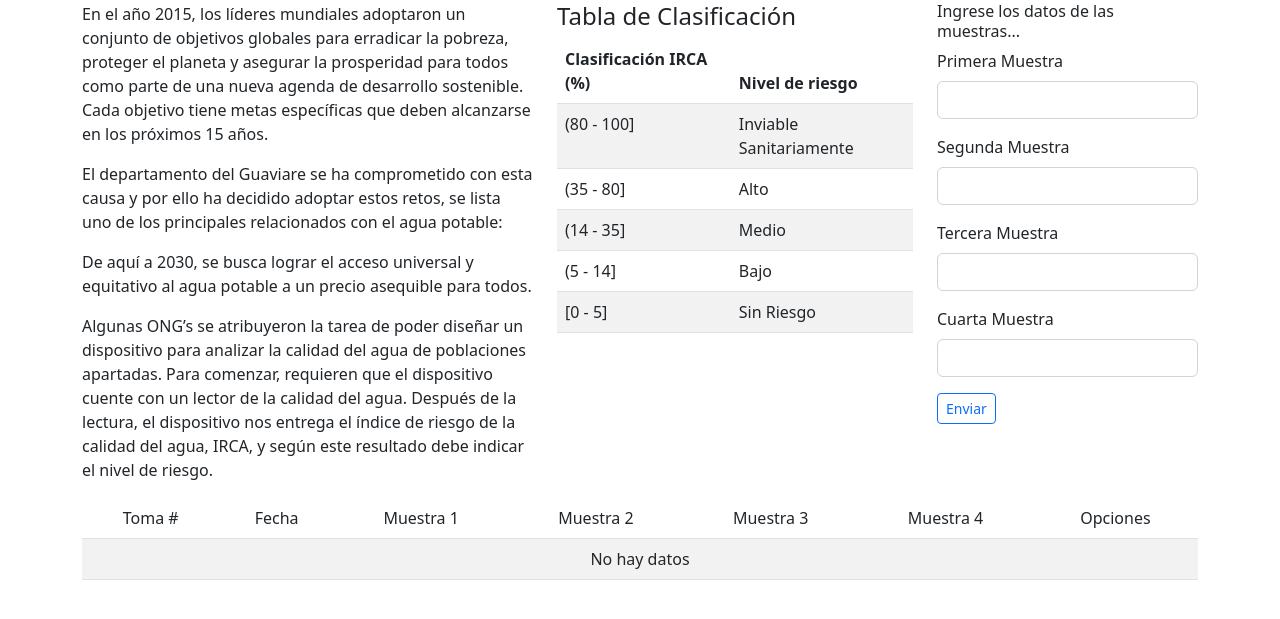
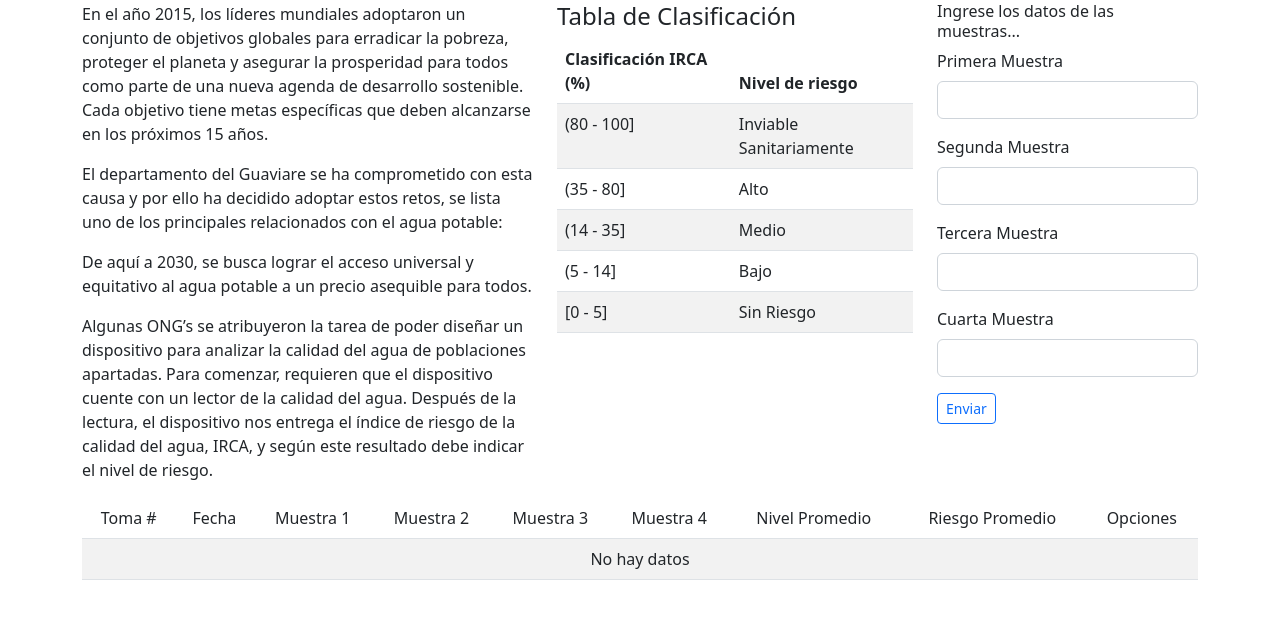
Before and after one commit to jhonhader2/calidad_agua, a PHP site: page / in a window 1280 px wide. Shown: the part 69-688 px from the top of the page. Run offline with PHP 8.4, Linux system fonts and the light colour scheme; data that the repository does not hold is empty.

Commit message:
add Nivel, Riesgo in table

```diff
--- a/guardar.php
+++ b/guardar.php
@@ -15,8 +15,6 @@ if (!isset($_POST['id'])) {
 }
 
 $result = mysqli_query($con, $query);
-
-// $muestras       = (array_column($_POST, null));
 
 $muestras = [$_POST['muestra1'], $_POST['muestra2'], $_POST['muestra3'], $_POST['muestra4']];
 
--- a/index.php
+++ b/index.php
@@ -1,6 +1,8 @@
 <?php
 
     require_once("conexion.php");
+    require_once("funciones.php");
+
     $query  = "SELECT * FROM datos";
     $result = mysqli_query($con, $query);
 
@@ -110,6 +112,8 @@
                             <td>Muestra 2</td>
                             <td>Muestra 3</td>
                             <td>Muestra 4</td>
+                            <td>Nivel Promedio</td>
+                            <td>Riesgo Promedio</td>
                             <td colspan="2">Opciones</td>
                         </tr>
                     </thead>
@@ -117,7 +121,12 @@
                         <?php
                             if (mysqli_num_rows($result) > 0) {
                                 $pos = 1;
+                                $promedio = 0;
                                 while($data = mysqli_fetch_assoc($result)) {
+
+                                    $muestras = [$data['muestra1'] , $data['muestra2'] , $data['muestra3'] , $data['muestra4']];
+                                    $promedio = promedio($muestras);
+                                    $riesgo   = evaluarRiesgo($promedio)
                         ?>
                         <tr>
                             <td><?php echo $pos; ?></td>
@@ -126,12 +135,15 @@
                             <td><?php echo $data['muestra2']; ?></td>
                             <td><?php echo $data['muestra3']; ?></td>
                             <td><?php echo $data['muestra4']; ?></td>
+                            <td><?php echo $promedio; ?></td>
+                            <td><?php echo $riesgo; ?></td>
+
                             <td><a href="editar.php?id=<?php echo $data['id']; ?>" class="btn btn-sm btn-outline-warning" >Editar</a></td>
                             <td><a href="eliminar.php?id=<?php echo $data['id']; ?>" class="btn btn-sm btn-outline-danger" value="">Eliminar</a></td>
                         </tr>
                         <?php   $pos++;}} else { ?>
                             <tr>
-                                <td colspan="7">No hay datos</td>
+                                <td colspan="9">No hay datos</td>
                             </tr>
                         <?php } ?>
                     </tbody>
```
